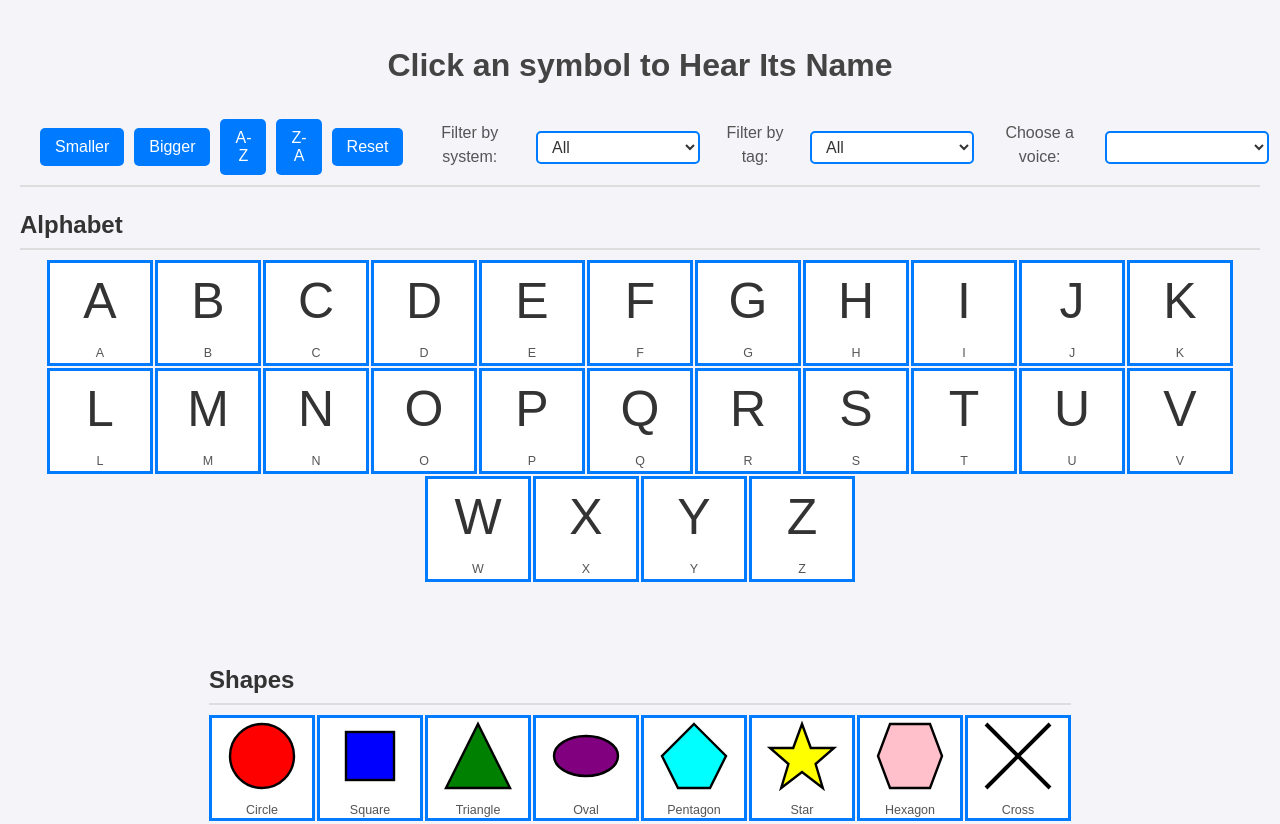
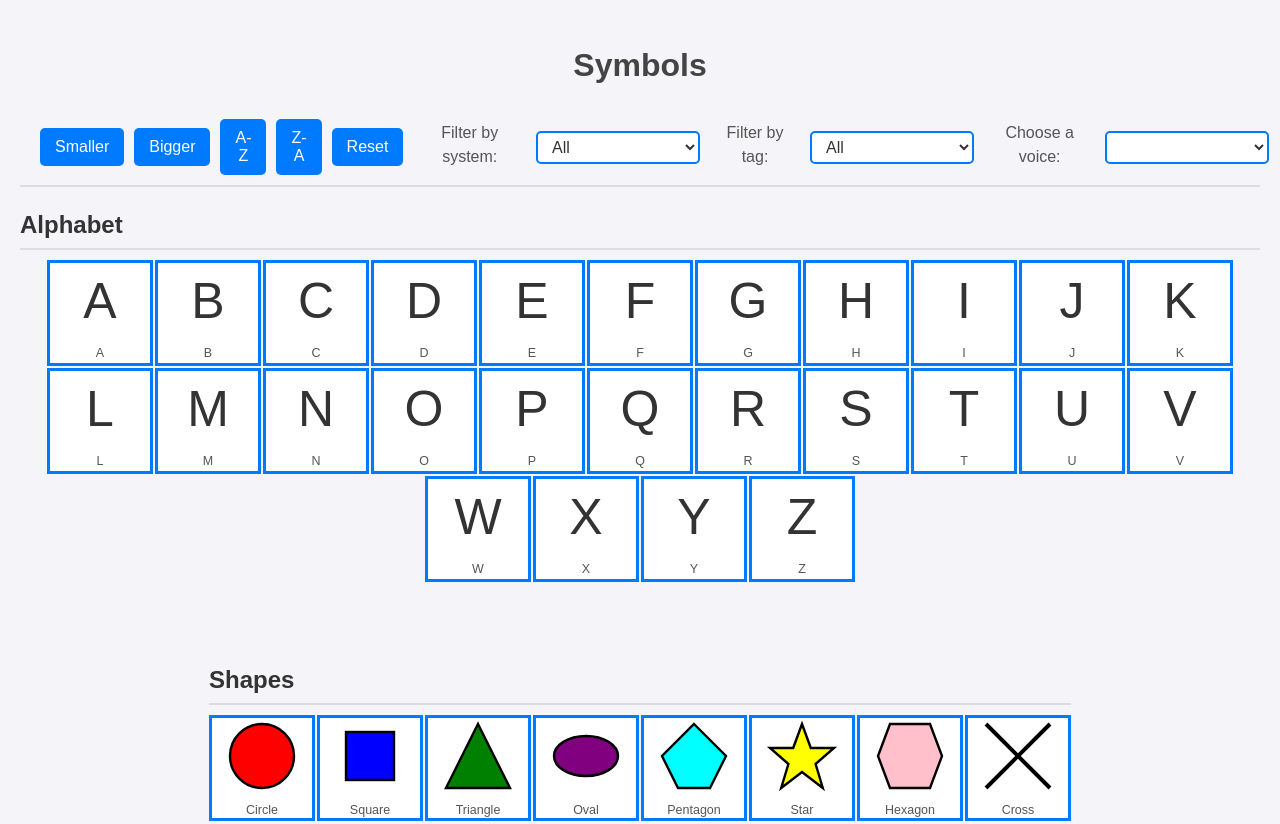
Before and after one commit to dnslp/aac-v1, a plain HTML site: page index.html in a window 1280 px wide. Shown: the top 824 px of the page. Drawn offline with Linux system fonts and the light colour scheme.

```diff
--- a/index.html
+++ b/index.html
@@ -3,12 +3,12 @@
 <head>
     <meta charset="UTF-8">
     <meta name="viewport" content="width=device-width, initial-scale=1.0">
-    <title>symbol Speaker</title>
+    <title>_AAC</title>
     <link rel="stylesheet" href="styles.css">
 
 </head>
 <body>
-    <h1>Click an symbol to Hear Its Name</h1>
+    <h1>Symbols</h1>
     <div class="controls">
         <div class="button-group">
             <button id="decreaseSize" class="action-button">Smaller</button>
```
